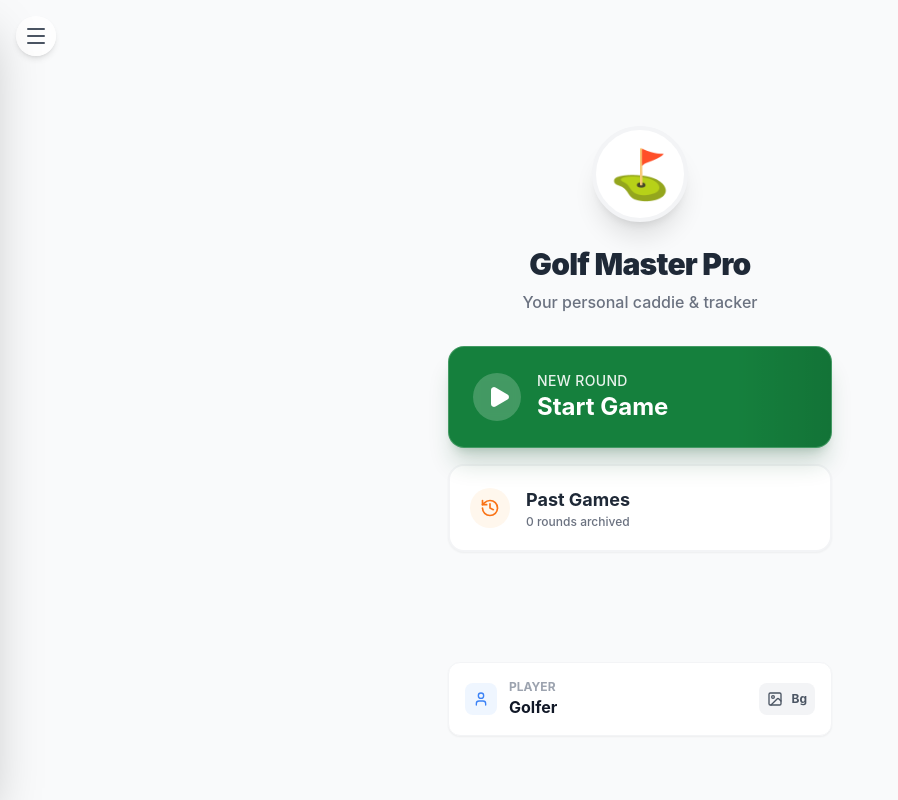
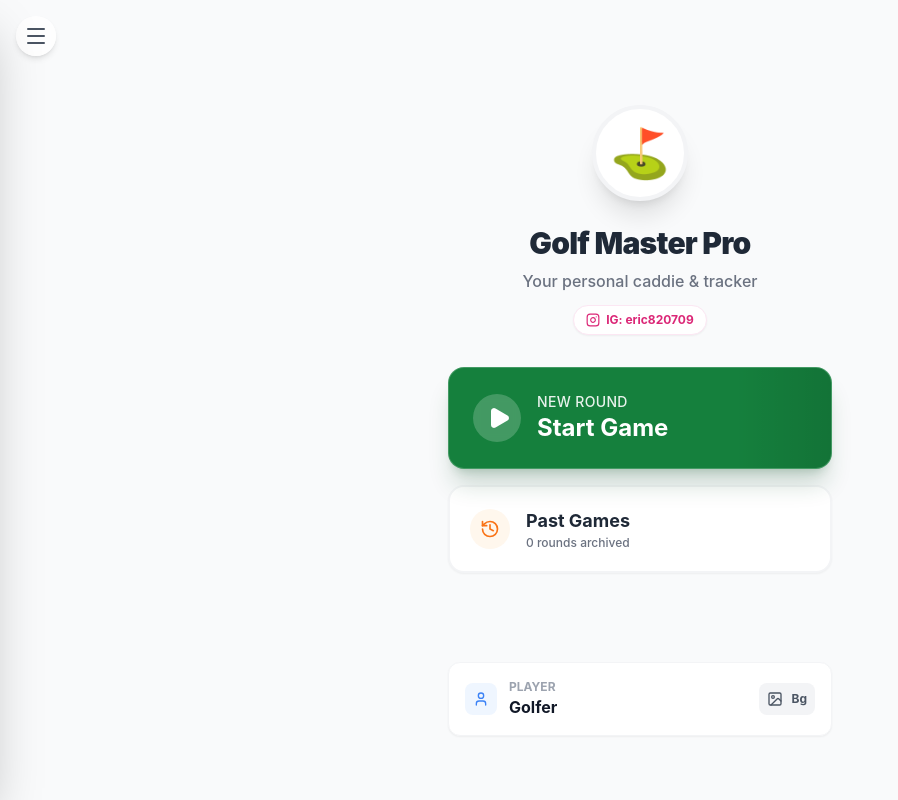
Before and after one commit to c2201882-commits/golf_master_score, a React (Vite) app: page / in a window 1280 px wide. Shown: the whole page, without its empty margins (0-898 px from the left). Built offline with nearby package versions, Linux system fonts and the light colour scheme.

Commit message:
Add files via upload

```diff
--- a/components/Home.tsx
+++ b/components/Home.tsx
@@ -1,6 +1,6 @@
 import React, { useRef } from 'react';
 import { useGame } from '../context/GameContext';
-import { Play, History, Image as ImageIcon, Trash2 } from 'lucide-react';
+import { Play, History, Image as ImageIcon, Trash2, Instagram } from 'lucide-react';
 
 export const Home: React.FC = () => {
   const { state, dispatch } = useGame();
@@ -63,9 +63,23 @@ export const Home: React.FC = () => {
                 <h1 className={`text-3xl font-black tracking-tight mb-2 ${hasBackground ? 'text-white drop-shadow-md' : 'text-gray-800'}`}>
                     Golf Master Pro
                 </h1>
-                <p className={`font-medium ${hasBackground ? 'text-gray-200' : 'text-gray-500'}`}>
+                <p className={`font-medium mb-3 ${hasBackground ? 'text-gray-200' : 'text-gray-500'}`}>
                     Your personal caddie & tracker
                 </p>
+
+                {/* IG Link */}
+                <a
+                    href="https://www.instagram.com/eric820709/"
+                    target="_blank"
+                    rel="noopener noreferrer"
+                    className={`inline-flex items-center gap-1.5 text-xs font-bold px-3 py-1.5 rounded-full border transition-all active:scale-95
+                        ${hasBackground
+                            ? 'bg-white/20 text-white border-white/30 hover:bg-white/30'
+                            : 'bg-white text-pink-600 border-pink-100 hover:bg-pink-50 shadow-sm'}`}
+                >
+                    <Instagram size={14} />
+                    IG: eric820709
+                </a>
             </div>
 
             {/* Main Actions */}
--- a/components/Layout.tsx
+++ b/components/Layout.tsx
@@ -1,6 +1,6 @@
 import React, { useState } from 'react';
 import { useGame } from '../context/GameContext';
-import { Menu, X, BarChart2, Home, User, History, Grid } from 'lucide-react';
+import { Menu, X, BarChart2, Home, User, History, Grid, Instagram } from 'lucide-react';
 
 interface LayoutProps {
   children: React.ReactNode;
@@ -121,8 +121,16 @@ export const Layout: React.FC<LayoutProps> = ({ children }) => {
             </button>
           </div>
 
-          <div className="mt-auto p-4 text-xs text-gray-300 text-center">
-             Golf Master Pro v1.2
+          <div className="mt-auto p-4 text-center border-t border-gray-100 bg-gray-50">
+             <div className="text-xs text-gray-400 mb-2">Golf Master Pro v1.2</div>
+             <a
+               href="https://www.instagram.com/eric820709/"
+               target="_blank"
+               rel="noopener noreferrer"
+               className="inline-flex items-center gap-1.5 text-xs font-bold text-pink-600 hover:text-pink-700 transition-colors bg-white px-3 py-1.5 rounded-full border border-pink-100 shadow-sm"
+             >
+                <Instagram size={14} /> IG: eric820709
+             </a>
           </div>
         </div>
       </div>
```
